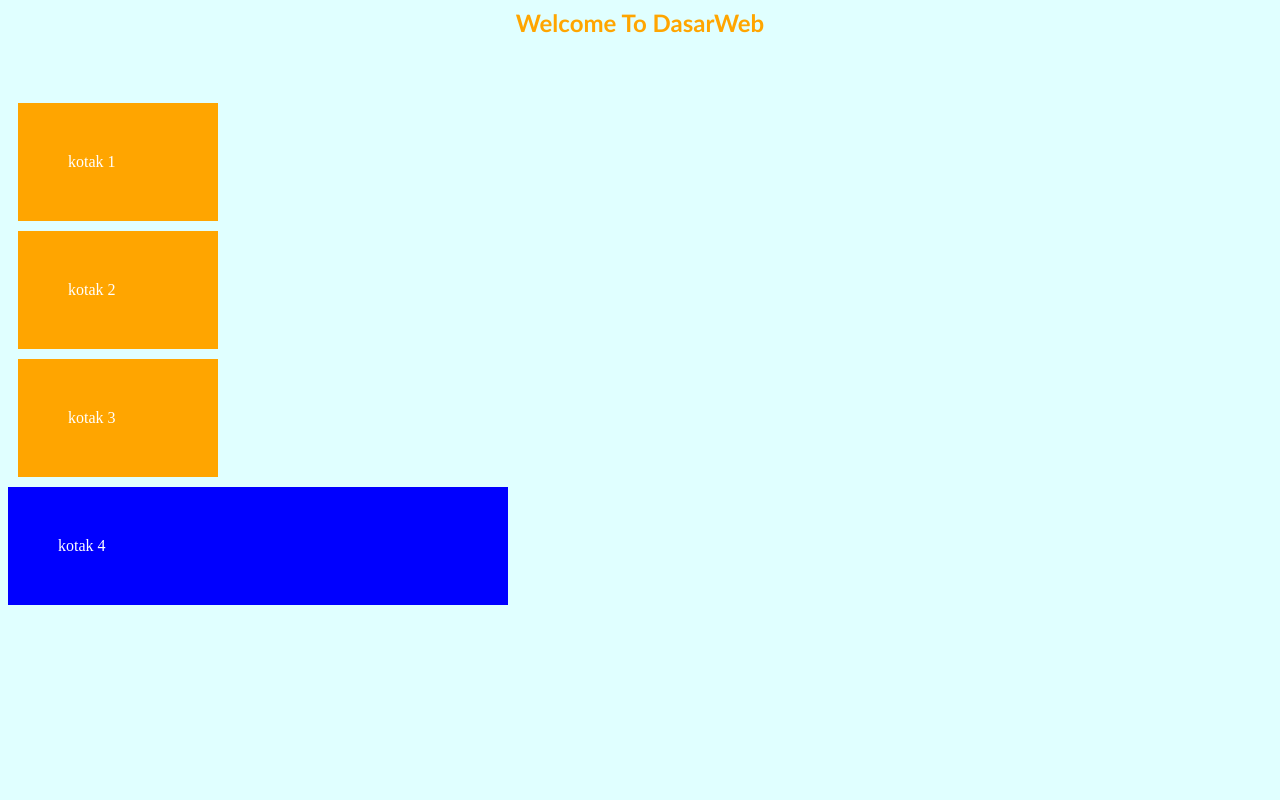
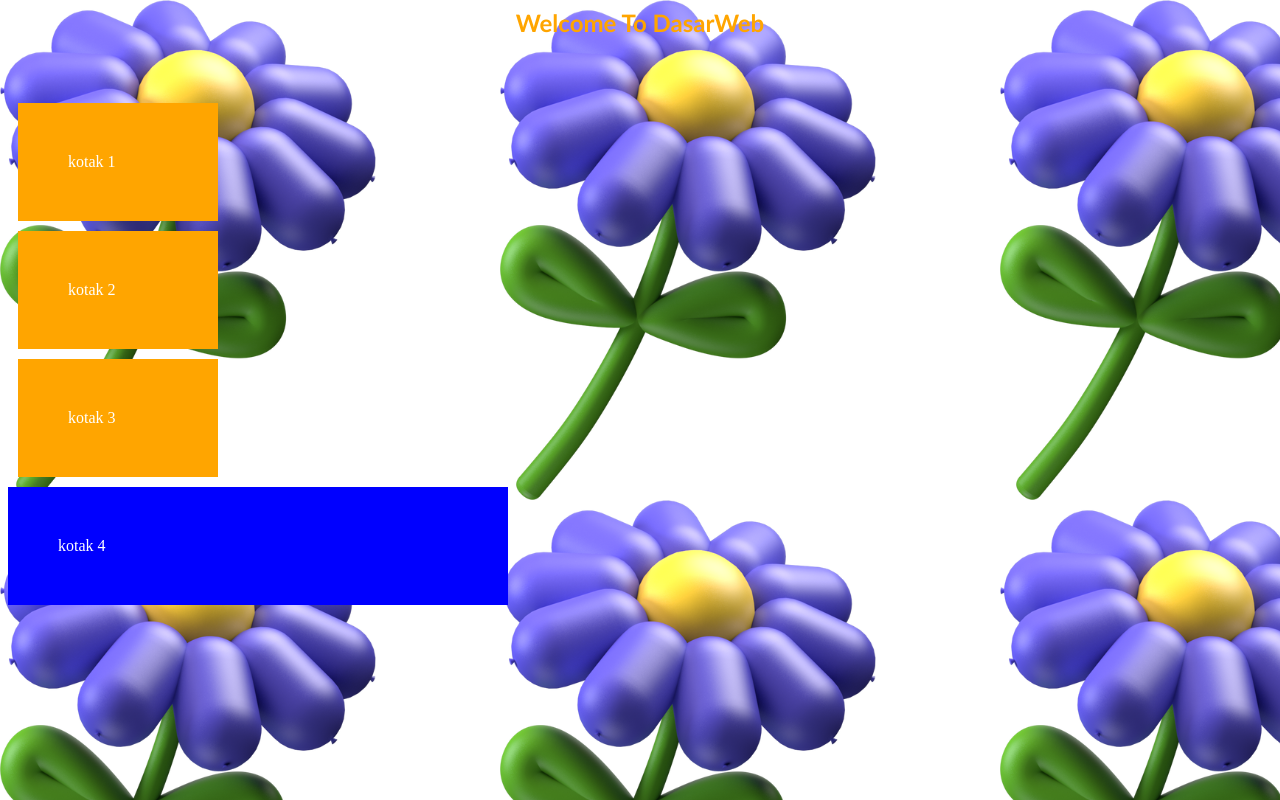
Before and after one commit to iiryu656fh/PermWeb-Smt3, a PHP site: page /dasarWeb/P2-CSS/index.html in a window 1280 px wide. Run offline with PHP 8.4, Linux system fonts and the light colour scheme.

Commit message:
P5-step2:Menggunakan Image untuk background

```diff
--- a/dasarWeb/P2-CSS/style.css
+++ b/dasarWeb/P2-CSS/style.css
@@ -20,6 +20,6 @@ h2{
 }
 
 body{
-    background: lightcyan;
+    background: url('bunga2.png');
     color: white;
 }
```
Also changed, not shown: dasarWeb/P2-CSS/bunga2.png (added).
